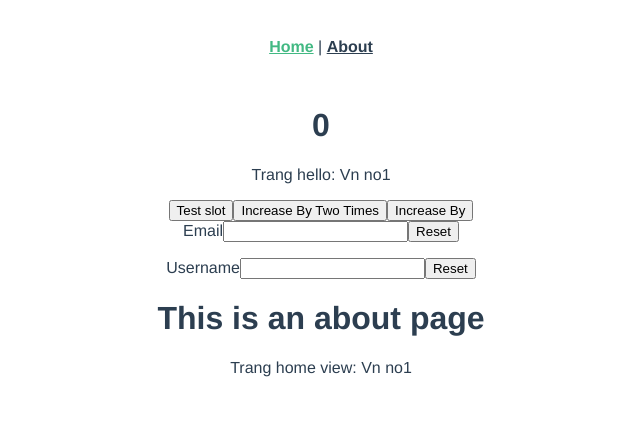
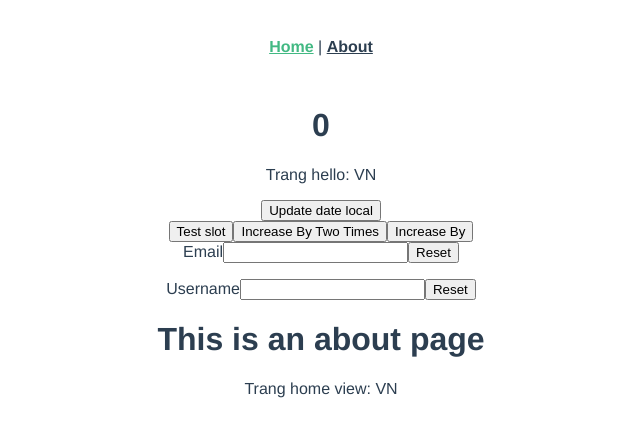
Before and after one commit to hieudm05/Vuejs-course, a Vue app in the folder 13-components/: page / in a window 1280 px wide. Shown: the top 436 px of the page, without its empty margins (319-959 px from the left). Built offline with nearby package versions, Linux system fonts and the light colour scheme.

Commit message:
cập nhật state với provide

```diff
--- a/13-components/src/App.vue
+++ b/13-components/src/App.vue
@@ -1,5 +1,5 @@
 <script setup>
-import { capitalize, provide, ref, watchEffect } from "vue";
+import { capitalize, provide, readonly, ref, watchEffect } from "vue";
 import ButtonCount from "./components/ButtonCount.vue";
 import HelloWorld from "./components/HelloWorld.vue";
 import ComponentVmodel from "./components/ComponentVmodel.vue";
@@ -10,7 +10,16 @@ const increaseBy = (number1, number2) => {
 }
 const email = ref("")
 const username = ref("")
-provide('local','Vn no1')
+const currentLocal = ref("VN");
+const updateCurrentLocal = () => {
+  currentLocal.value = "EN"
+}
+provide('local',{
+  // local: currentLocal,
+  // Nếu không muốn người dùng update thì chọn 'readonly'
+  local: readonly(currentLocal),
+  updateLocal: updateCurrentLocal
+})
 watchEffect(() => {
   console.log(email.value);
 })
--- a/13-components/src/components/HelloWorld.vue
+++ b/13-components/src/components/HelloWorld.vue
@@ -1,17 +1,23 @@
 <script setup>
-import { inject } from 'vue';
-const local = inject('local')
+import { inject, ref } from 'vue';
+const injected = inject('local',{
+  local: ref('JAV'),
+  updateLocal: () => {}
+})
+const {local, updateLocal} = injected
   const props = defineProps({
     // Nên khai báo tên props theo kiểu camelCase
     greetingMessage: Number
   });
-  console.log(props);
+
+  // console.log(props);
   // Sử dụng props như là 1 giá trị mặc định
 </script>
 <template>
   <div class="hello">
     <h1>{{ greetingMessage }}</h1>
     <p>Trang hello: {{local}}</p>
+    <button @click="updateLocal">Update date local</button>
   </div>
 </template>
 
--- a/13-components/src/views/HomeView.vue
+++ b/13-components/src/views/HomeView.vue
@@ -1,10 +1,10 @@
 <template>
   <div class="about">
     <h1>This is an about page</h1>
-    <p>Trang home view: {{  local}}</p>
+    <p>Trang home view: {{local}}</p>
   </div>
 </template>
 <script setup>
   import { inject } from 'vue';
-const local = inject('local')
+const {local} = inject('local')
 </script>
```
